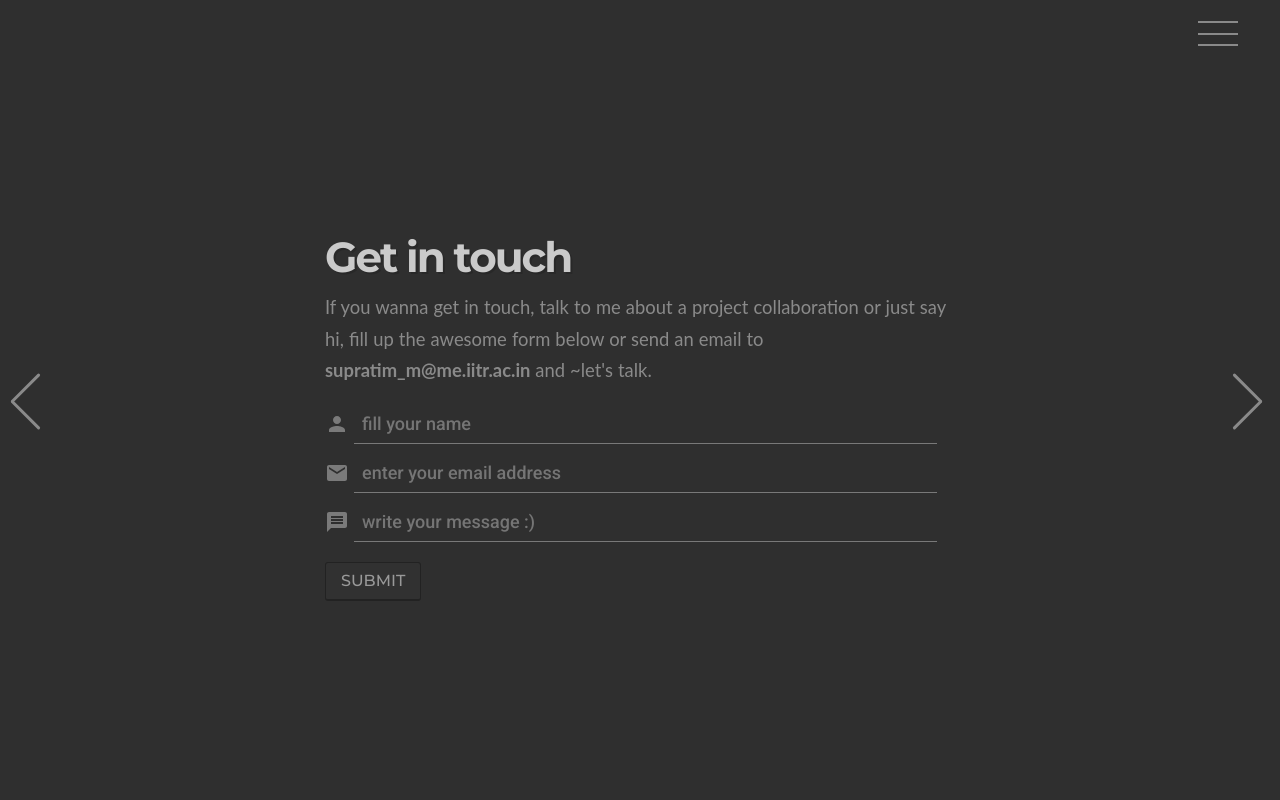
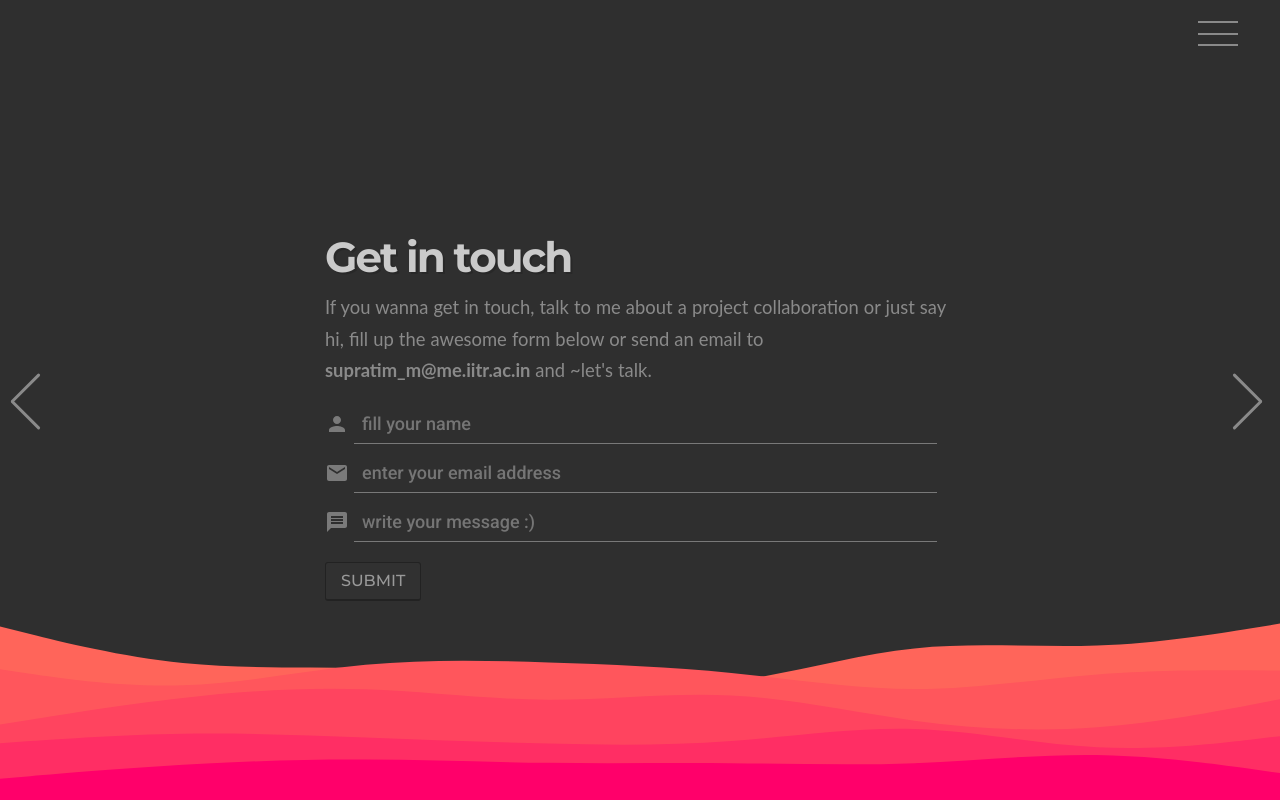
Before and after one commit to supratimmalakar/portfolio, a React (Create React App) app: page /contact in a window 1280 px wide. Built offline with nearby package versions, Linux system fonts and the light colour scheme.

Commit message:
Add layered waves background

```diff
--- a/src/components/About.jsx
+++ b/src/components/About.jsx
@@ -69,7 +69,8 @@ useEffect(() => {
 
   return (
     <Container
-      styles={{ background: "#2f2f2f" }}
+    currTab="about"
+      bgColor="#2f2f2f"
       nextTab="portfolio"
       prevTab="contact"
     >
--- a/src/components/About.module.css
+++ b/src/components/About.module.css
@@ -11,6 +11,7 @@
   align-items: center;
   width: 60%;
   margin: 0 auto;
+  z-index: 5;
 }
 
 .heading {
@@ -65,6 +66,25 @@
   position: relative;
 }
 
+.spacer {
+  aspect-ratio: 900/300;
+  width: 100vw;
+  background-repeat: no-repeat;
+  background-position: center;
+  background-size: cover;
+  position: absolute;
+  bottom: 0;
+  z-index: 2;
+}
+
+.layers {
+  background-image: url('../assets/layered-waves-haikei.svg');
+}
+
+.layers2 {
+  background-image: url('../assets/layered-waves-haikei2.svg');
+}
+
 @media only screen and (max-width: 900px) {
   .container {
     width: 90%;
--- a/src/components/AbsoluteWrapper.jsx
+++ b/src/components/AbsoluteWrapper.jsx
@@ -1,7 +1,7 @@
 import React from "react";
 
-const AbsoluteWrapper = ({ children }) => {
-    return <div style={{position : 'absolute', width : '100%'}}>{children}</div>;
+const AbsoluteWrapper = ({ children, bgColor }) => {
+  return <div style={{ position: "absolute", width: "100vw", height : "100vh", background : bgColor }}>{children}</div>;
 };
 
 export default AbsoluteWrapper;
--- a/src/components/Contact.jsx
+++ b/src/components/Contact.jsx
@@ -27,7 +27,8 @@ function Contact() {
   };
   return (
     <Container
-      styles={{ background: "#2f2f2f" }}
+    currTab="contact"
+      bgColor="#2f2f2f"
       prevTab="portfolio"
       nextTab="about"
     >
--- a/src/components/Contact.module.css
+++ b/src/components/Contact.module.css
@@ -5,6 +5,8 @@
     justify-content: center;
     height: 100%;
     margin: auto;
+    position: relative;
+    z-index: 5;
 }
 
 .container > h1 {
--- a/src/components/Container.jsx
+++ b/src/components/Container.jsx
@@ -9,10 +9,13 @@ import { useNavigate } from "react-router-dom";
 import AbsoluteWrapper from './AbsoluteWrapper'
 import { projects } from './Portfolio'
 import ArrowBackIosIcon from "@material-ui/icons/ArrowBackIos";
+import layerStyles from "./About.module.css";
 
 const useStyles = makeStyles({
     itemGrid: {
         height: '100%',
+        position : 'relative',
+        zIndex : 3
     },
     arrowitemGridGrid: {
         height: '100%',
@@ -20,10 +23,11 @@ const useStyles = makeStyles({
         position: 'sticky',
         top: '0',
         bottom: '0',
+        zIndex: 3,
     }
 })
 
-function Container({ styles, children, itemProps = {}, nextTab = null, prevTab = null, projectBool, indexKey }) {
+function Container({ currTab ,bgColor, children, itemProps = {}, nextTab = null, prevTab = null, projectBool, indexKey }) {
     let navigate = useNavigate();
     const dispatch = useDispatch()
 
@@ -74,16 +78,16 @@ function Container({ styles, children, itemProps = {}, nextTab = null, prevTab =
     }, [])
 
     return (
-      <AbsoluteWrapper>
+      <AbsoluteWrapper bgColor={bgColor}>
         <Grid
           style={{
-            ...styles,
             height: "100vh",
             width: "100vw",
             padding: "0 10px",
             overflowY: "auto",
             position: "relative",
             overflowX: "hidden",
+            zIndex: 5,
           }}
           container
           className={CSSstyles["container-grid"]}
@@ -119,9 +123,9 @@ function Container({ styles, children, itemProps = {}, nextTab = null, prevTab =
                 style={leftArrowBoxStyle}
                 onClick={() => {
                   dispatch(setBool(true));
-                  if (!projectBool) navigate(`/${prevTab === 'about' ? '' : prevTab}`);
+                  if (!projectBool)
+                    navigate(`/${prevTab === "about" ? "" : prevTab}`);
                   else navigate(`/portfolio/${prevTab}`);
-
                 }}
                 onMouseEnter={() => {
                   setTopLeftBar({ transform: `rotate(65deg)` });
@@ -164,9 +168,10 @@ function Container({ styles, children, itemProps = {}, nextTab = null, prevTab =
               </a.div>
             )}
           </Grid>
-          <Grid className={classes.itemGrid} item xs={10}  {...itemProps}>
+          <Grid className={classes.itemGrid} item xs={10} {...itemProps}>
             {children}
           </Grid>
+
           <Grid
             className={classes.arrowitemGridGrid}
             item
@@ -175,19 +180,22 @@ function Container({ styles, children, itemProps = {}, nextTab = null, prevTab =
             alignItems="center"
             justifyContent="center"
           >
-            <div className={CSSstyles['menu']} onClick={() => dispatch(menuToggle())}>
-                <div className={CSSstyles.menuBar}/>
-                <div className={CSSstyles.menuBar}/>
-                <div className={CSSstyles.menuBar}/>
+            <div
+              className={CSSstyles["menu"]}
+              onClick={() => dispatch(menuToggle())}
+            >
+              <div className={CSSstyles.menuBar} />
+              <div className={CSSstyles.menuBar} />
+              <div className={CSSstyles.menuBar} />
             </div>
             {nextTab && (
               <a.div
                 style={rightArrowBoxStyle}
                 onClick={() => {
                   dispatch(setBool(false));
-                  if (!projectBool) navigate(`/${nextTab === 'about' ? '' : nextTab}`);
+                  if (!projectBool)
+                    navigate(`/${nextTab === "about" ? "" : nextTab}`);
                   else navigate(`/portfolio/${nextTab}`);
-
                 }}
                 onMouseEnter={() => {
                   setTopRightBar({ transform: `rotate(65deg)` });
@@ -231,6 +239,11 @@ function Container({ styles, children, itemProps = {}, nextTab = null, prevTab =
             )}
           </Grid>
         </Grid>
+        <div
+          className={`${layerStyles.spacer} ${
+            currTab === "portfolio" || currTab === "project" ? layerStyles.layers2 : layerStyles.layers
+          }`}
+        />
       </AbsoluteWrapper>
     );
 }
--- a/src/components/Menu.module.css
+++ b/src/components/Menu.module.css
@@ -5,7 +5,7 @@
     position: fixed;
     top: 0;
     left: 0;
-    z-index: 1000;
+    z-index: 2;
     display: flex;
     flex-direction: row;
     justify-content: center;
--- a/src/components/Portfolio.jsx
+++ b/src/components/Portfolio.jsx
@@ -215,15 +215,16 @@ const skills = [
 function Portfolio() {
   return (
     <Container
-      styles={{ background: "#2a2a2a" }}
+    currTab="portfolio"
+      bgColor="#2a2a2a"
       nextTab="contact"
       prevTab="about"
     >
       <div className={styles.container}>
         <h1>web developer portfolio</h1>
         <h3>
-          Check out my latest web software development portfolio
-          projects, work experiences and my skillset.
+          Check out my latest web software development portfolio projects, work
+          experiences and my skillset.
         </h3>
         <h2>Skills</h2>
         <div className={styles["tags-wrap"]}>
--- a/src/components/Portfolio.module.css
+++ b/src/components/Portfolio.module.css
@@ -6,6 +6,8 @@
     margin: 0 auto;
     padding: 80px 0;
     min-height: 100%;
+    position: relative;
+    z-index: 5;
 }
 
 .container > h1 {
--- a/src/components/ProjectExpand.jsx
+++ b/src/components/ProjectExpand.jsx
@@ -20,9 +20,10 @@ function ProjectExpand() {
 
   return (
     <Container
-      styles={{ background: "#2a2a2a" }}
+      bgColor="#2a2a2a"
       prevTab={index === 0 ? null : projects[index - 1]?.id}
       nextTab={index === n - 1 ? null : projects[index + 1]?.id}
+      currTab="project"
       projectBool={true}
       indexKey={index}
     >
```
Also changed, not shown: src/assets/layered-waves-haikei.svg (added), src/assets/layered-waves-haikei2.svg (added).
